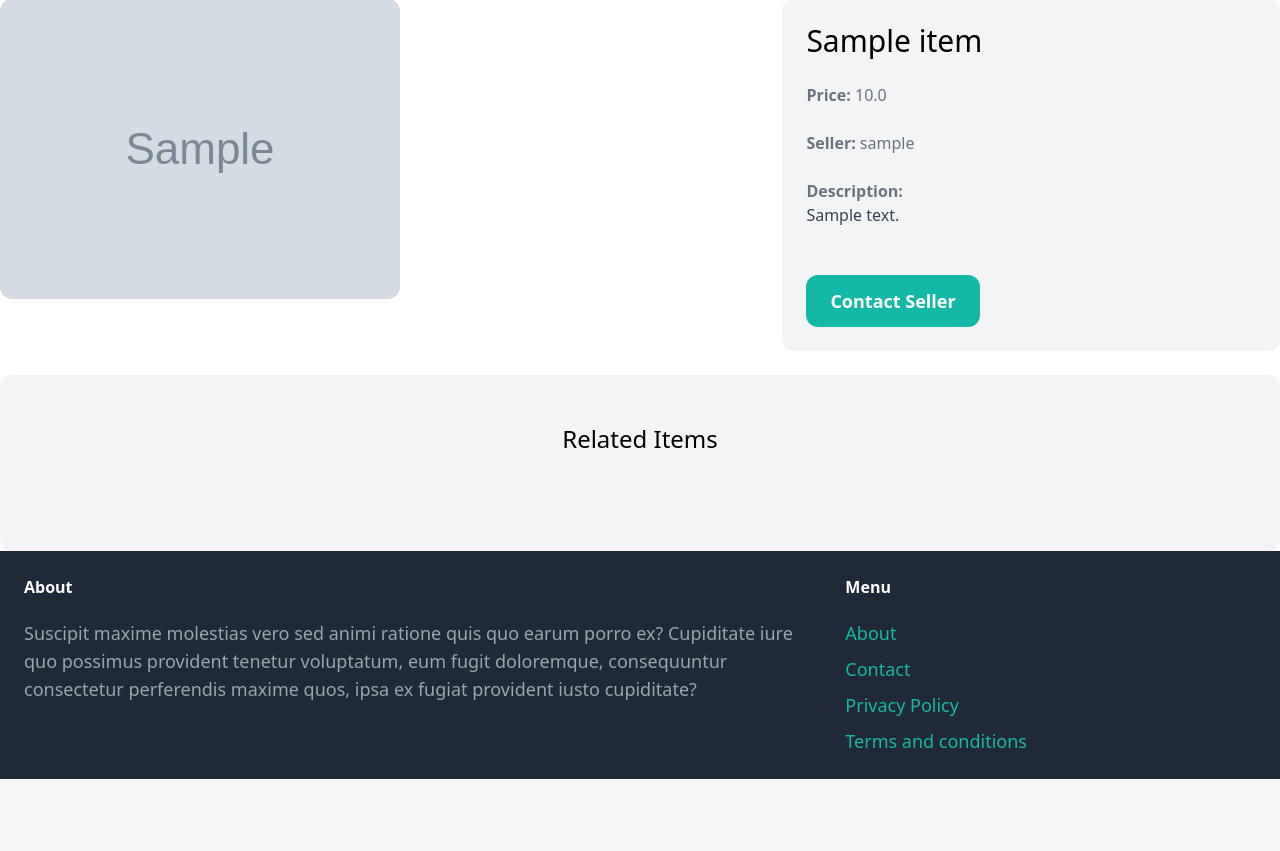
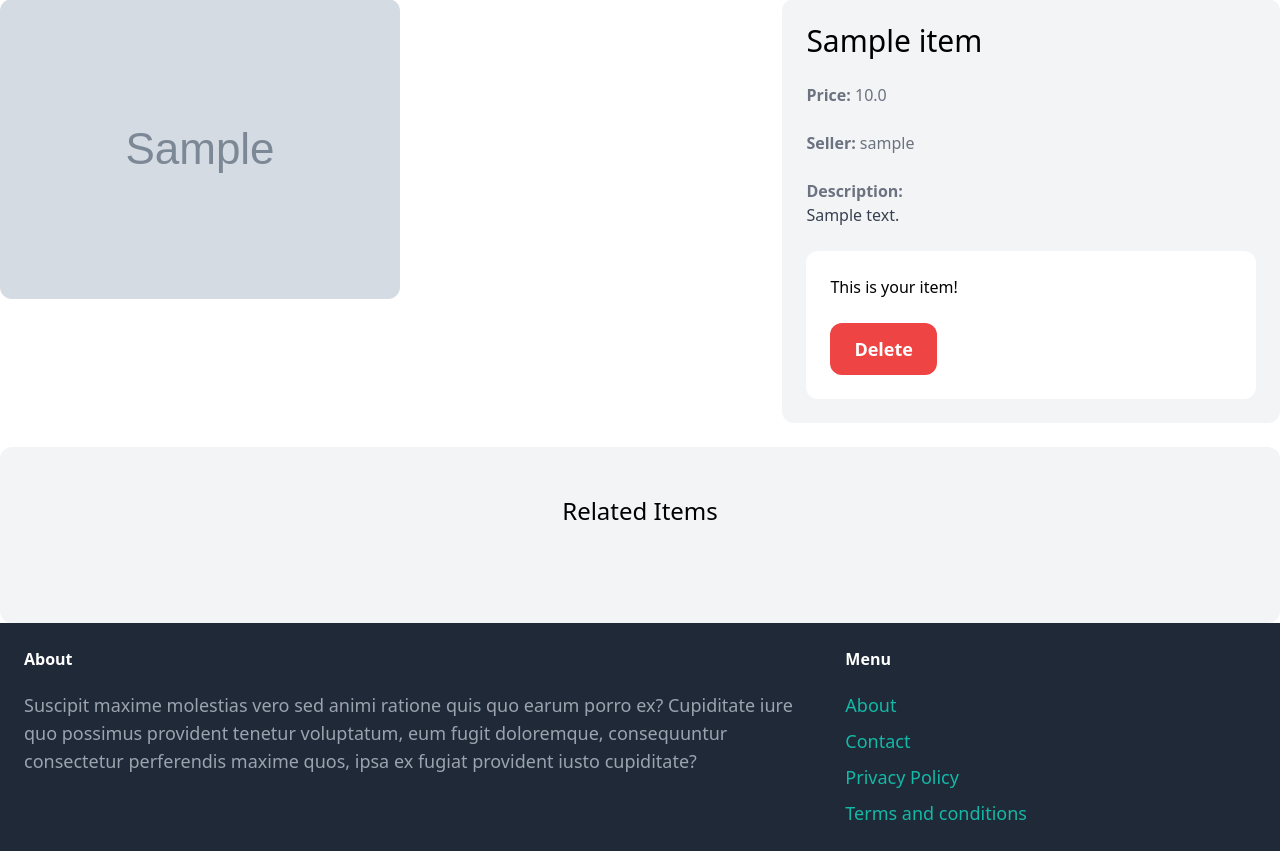
Before and after one commit to Rishi-Mishra0704/puddle, a Django app: page /items/1/ in a window 1280 px wide. Shown: the part 78-929 px from the top of the page. Before the commit the page ends 857 px from the top, so only its background shows below. Run offline with Django 4.2, Linux system fonts and the light colour scheme; a user stored in the database is signed in; tables that the repository leaves empty hold one stand-in row (values such as "Sample post"); grey boxes marked "Sample" are stand-in pictures; some libraries are stand-ins or nearby versions.

Commit message:
refactor a lot of code

```diff
--- a/core/templates/core/index.html
+++ b/core/templates/core/index.html
@@ -6,7 +6,7 @@
         <div class="grid grid-cols-3 gap-3">
           {% for item in items %}
             <div>
-                <a href="{% url "detail" item.id%}">
+                <a href="{% url "item:detail" item.id%}">
                     {% if item.images %}
                     <img src="{{ item.images.url }}" alt="{{ item.name }}" class="rounded-t-xl">
                     {% endif %}
--- a/dashboard/urls.py
+++ b/dashboard/urls.py
@@ -1,5 +1,7 @@
 from django.urls import path
 from . import views
+
+app_name = 'dashboard'
 
 urlpatterns = [
     path('', views.index, name='dashboard'),
--- a/items/forms.py
+++ b/items/forms.py
@@ -26,3 +26,23 @@
                 'class': INPUT_CLASSES
             })
         }
+
+
+class EditItemForm(forms.ModelForm):
+    class Meta:
+        model = Item
+        fields = ('name', 'description', 'price', 'images', 'is_sold')
+        widgets = {
+            'name': forms.TextInput(attrs={
+                'class': INPUT_CLASSES
+            }),
+            'description': forms.Textarea(attrs={
+                'class': INPUT_CLASSES
+            }),
+            'price': forms.TextInput(attrs={
+                'class': INPUT_CLASSES
+            }),
+            'images': forms.FileInput(attrs={
+                'class': INPUT_CLASSES
+            })
+        }
--- a/items/templates/items/details.html
+++ b/items/templates/items/details.html
@@ -23,7 +23,16 @@
                  {{ item.description }}
                 </p>
             {% endif %}
-        <a class="inline-block mt-6 px-6 py-3 text-lg font-semibold bg-teal-500 text-white rounded-xl hover:bg-teal-700 hover:cursor-pointer">Contact Seller</a>
+            {% if request.user == item.created_by %}
+            <div class="mt-6 p-6 bg-white rounded-xl">
+                <p>This is your item!</p>
+
+                {% comment %} <a href="{% url 'item:edit' item.id %}" class="inline-block mt-6 px-6 py-3 text-lg font-semibold bg-teal-500 text-white rounded-xl">Edit</a> {% endcomment %}
+                <a href="{% url 'delete' item.id %}" class="inline-block mt-6 px-6 py-3 text-lg font-semibold bg-red-500 text-white rounded-xl">Delete</a>
+            </div>
+        {% else %}
+            {% comment %} <a href="{% url 'conversation:new' item.id %}" class="inline-block mt-6 px-6 py-3 text-lg font-semibold bg-teal-500 text-white rounded-xl hover:bg-teal-700">Contact seller</a> {% endcomment %}
+        {% endif %}
         </div>
     </div>
     <div class="mt-6 px-6 py-12 bg-gray-100 rounded-xl">
--- a/items/urls.py
+++ b/items/urls.py
@@ -2,7 +2,10 @@
 
 from . import views
 
+app_name = 'item'
+
 urlpatterns = [
     path('<int:pk>/', views.details, name='detail'),
     path('new/', views.new_item, name='new'),
+    path('<int:pk>/delete/', views.delete, name='delete'),
 ]
--- a/items/views.py
+++ b/items/views.py
@@ -1,6 +1,6 @@
 from django.shortcuts import render, get_object_or_404, redirect
 from .models import Item, Category
-from .forms import ItemForm
+from .forms import ItemForm, EditItemForm
 from django.contrib.auth.decorators import login_required
 
 # Create your views here.
@@ -30,3 +30,32 @@
             form = ItemForm()
     context = {"form": form}
     return render(request, "items/new_item.html", context)
+
+
+
+
+@login_required
+def edit(request, pk):
+    item = get_object_or_404(Item, pk=pk, created_by=request.user)
+
+    if request.method == 'POST':
+        form = EditItemForm(request.POST, request.FILES, instance=item)
+
+        if form.is_valid():
+            form.save()
+
+            return redirect('item:detail', pk=item.id)
+    else:
+        form = EditItemForm(instance=item)
+
+    return render(request, 'item/form.html', {
+        'form': form,
+        'title': 'Edit item',
+    })
+
+@login_required
+def delete(request, pk):
+    item = get_object_or_404(Item, pk=pk, created_by=request.user)
+    item.delete()
+
+    return redirect('dashboard:index')
--- a/templates/base.html
+++ b/templates/base.html
@@ -14,7 +14,7 @@
       <a href="/" class="text-xl font-semibold"> Puddle</a>
 
       <div class="space-x-6">
-        <a href="{% url "new" %}" class="text-lg font-semibold hover:text-gray-500"
+        <a href="{% url "item:new" %}" class="text-lg font-semibold hover:text-gray-500"
           >New Item</a
         >
         <a href="#" class="text-lg font-semibold hover:text-gray-500">Browse</a>
@@ -26,7 +26,7 @@
           >Inbox</a
         >
         <a
-          href="{% url "dashboard" %}"
+          href="{% url "dashboard:dashboard" %}"
           class="px-6 py-3 text-lg font-semibold bg-gray-500 text-white rounded-xl hover:bg-gray-700"
           >Dashboard</a
         >
```
